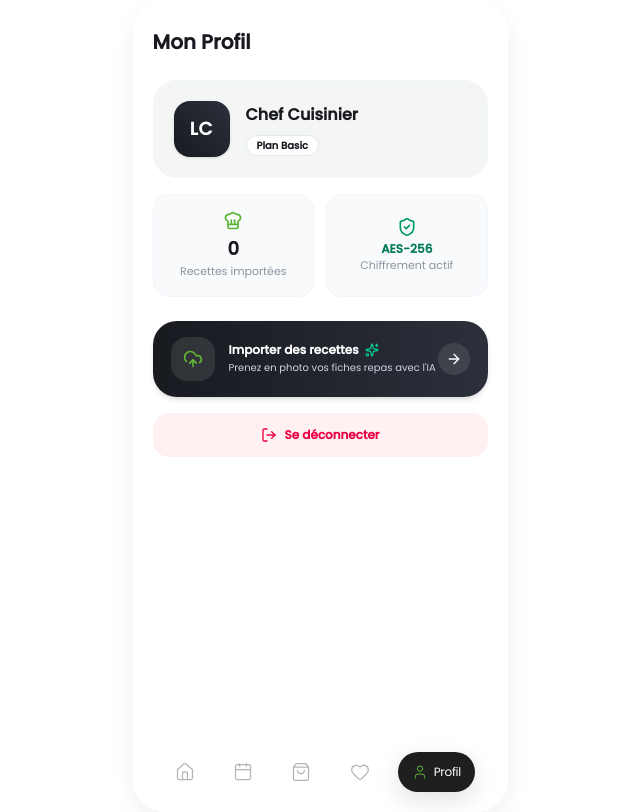
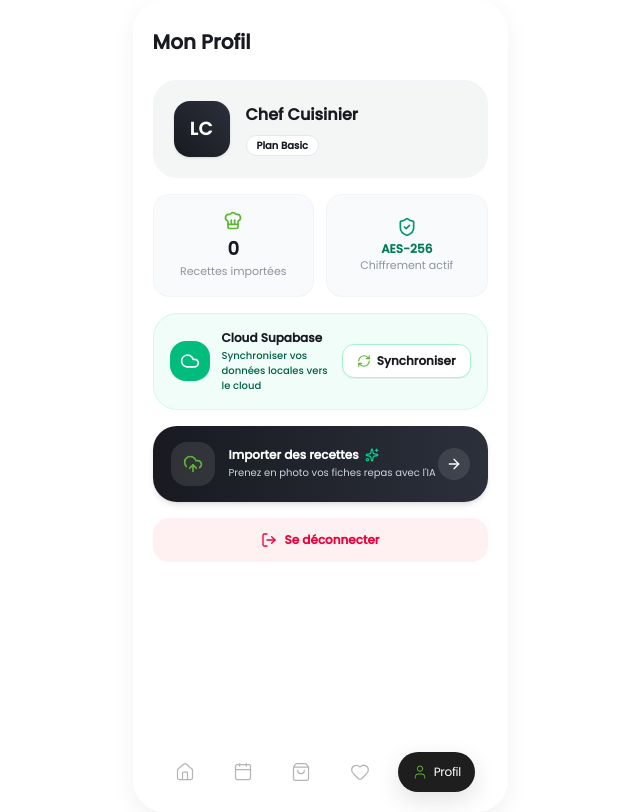
Before and after one commit to code-inspace/letscook, a Next.js app: page /profile in a window 1280 px wide. Shown: the whole page, without its empty margins (320-960 px from the left). Built offline with nearby package versions, Linux system fonts and the light colour scheme; no server answers.

Commit message:
feat: add manual cloud synchronization UI and logic to profile page

```diff
--- a/src/app/profile/page.tsx
+++ b/src/app/profile/page.tsx
@@ -2,10 +2,21 @@
 
 import React, { useState, useEffect } from "react";
 import Link from "next/link";
-import { LogOut, ShieldCheck, ChefHat, UploadCloud, ArrowRight, Sparkles } from "lucide-react";
+import {
+  LogOut,
+  ShieldCheck,
+  ChefHat,
+  UploadCloud,
+  ArrowRight,
+  Sparkles,
+  RefreshCw,
+  Cloud,
+  CheckCircle2,
+} from "lucide-react";
 import { useAuth } from "@/providers/AuthProvider";
 import { signOutUser } from "@/features/auth/actions";
 import { getStoredRecipes, fetchRecipesFromDb } from "@/features/recipes/actions";
+import { syncAllLocalDataToSupabase, SyncResult } from "@/features/sync/syncService";
 import { BottomNav } from "@/components/layout/BottomNav";
 
 function getInitials(name?: string, email?: string): string {
@@ -30,6 +41,8 @@ function getInitials(name?: string, email?: string): string {
 export default function ProfilePage() {
   const { user } = useAuth();
   const [recipesCount, setRecipesCount] = useState<number>(0);
+  const [isSyncing, setIsSyncing] = useState<boolean>(false);
+  const [syncStatus, setSyncStatus] = useState<SyncResult | null>(null);
 
   useEffect(() => {
     if (user?.id) {
@@ -38,6 +51,20 @@ export default function ProfilePage() {
       fetchRecipesFromDb(user.id).then((list) => setRecipesCount(list.length));
     }
   }, [user?.id]);
+
+  const handleManualSync = async () => {
+    if (!user?.id || isSyncing) return;
+    setIsSyncing(true);
+    try {
+      const res = await syncAllLocalDataToSupabase(user.id);
+      setSyncStatus(res);
+      setRecipesCount(res.recipesCount);
+    } catch (err) {
+      console.warn("Manual sync error:", err);
+    } finally {
+      setIsSyncing(false);
+    }
+  };
 
   const name = user?.name || user?.email?.split("@")[0] || "Chef Cuisinier";
   const email = user?.email || "";
@@ -78,8 +105,40 @@ export default function ProfilePage() {
         </div>
       </div>
 
+      {/* Cloud Synchronization Card */}
+      <div className="mt-4 p-4 rounded-3xl bg-emerald-50/70 border border-emerald-100 flex items-center justify-between gap-3">
+        <div className="flex items-center gap-3">
+          <div className="w-10 h-10 rounded-2xl bg-emerald-500 text-white flex items-center justify-center shrink-0 shadow-2xs">
+            <Cloud className="w-5 h-5" />
+          </div>
+          <div className="flex flex-col">
+            <span className="text-xs font-extrabold text-[#181A20] flex items-center gap-1.5">
+              <span>Cloud Supabase</span>
+              {syncStatus?.success && (
+                <CheckCircle2 className="w-3.5 h-3.5 text-emerald-600" />
+              )}
+            </span>
+            <span className="text-[10px] text-emerald-800 font-medium mt-0.5">
+              {syncStatus
+                ? `Synchro : ${syncStatus.recipesCount} recettes • ${syncStatus.mealPlansCount} repas • ${syncStatus.shoppingCount} courses`
+                : "Synchroniser vos données locales vers le cloud"}
+            </span>
+          </div>
+        </div>
+
+        <button
+          type="button"
+          onClick={handleManualSync}
+          disabled={isSyncing}
+          className="px-3.5 py-2 rounded-xl bg-white hover:bg-slate-50 text-[#181A20] border border-emerald-200 text-xs font-bold shadow-2xs active:scale-95 transition-all flex items-center gap-1.5 cursor-pointer shrink-0 disabled:opacity-50"
+        >
+          <RefreshCw className={`w-3.5 h-3.5 text-[#5DB534] ${isSyncing ? "animate-spin" : ""}`} />
+          <span>{isSyncing ? "En cours..." : "Synchroniser"}</span>
+        </button>
+      </div>
+
       {/* Import Recipes Action Card */}
-      <div className="mt-6">
+      <div className="mt-4">
         <Link
           href="/import"
           className="w-full py-4 px-4.5 bg-gradient-to-r from-[#181A20] to-[#2C303B] text-white rounded-3xl flex items-center justify-between shadow-md active:scale-98 transition-all cursor-pointer group"
```
